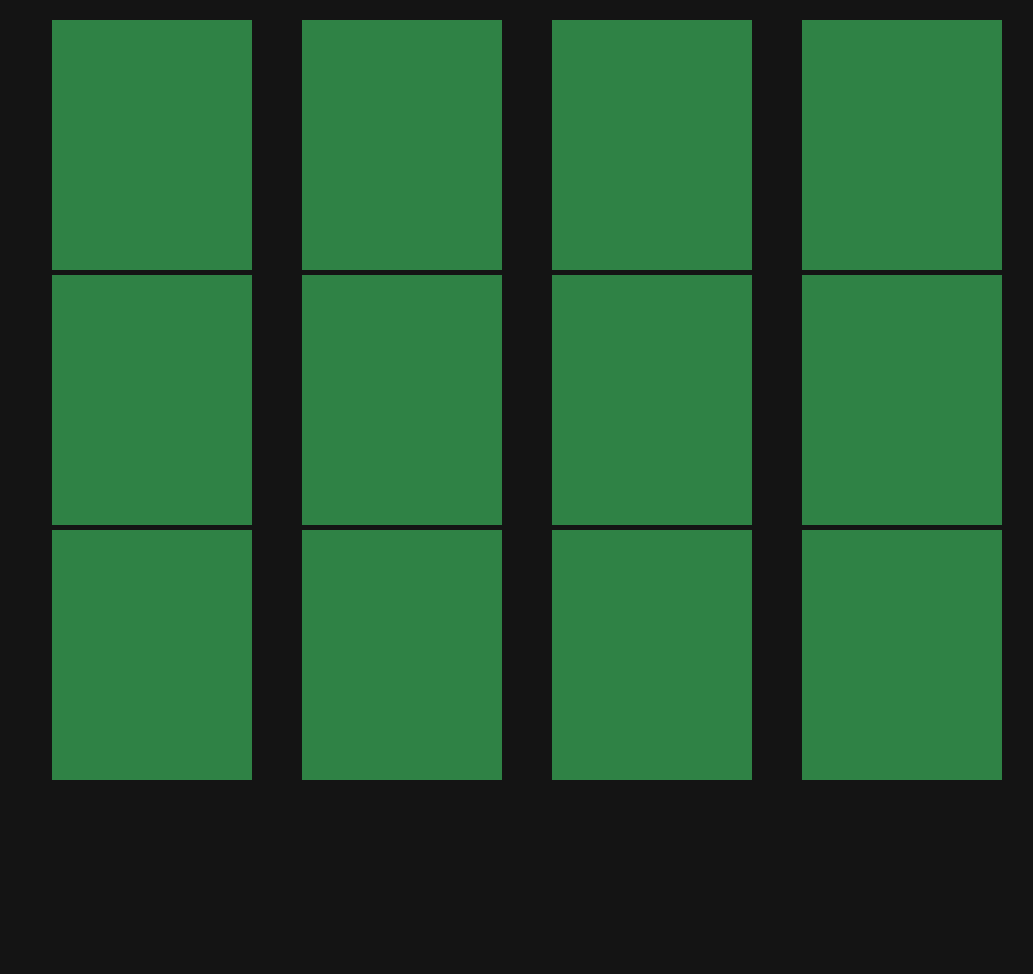
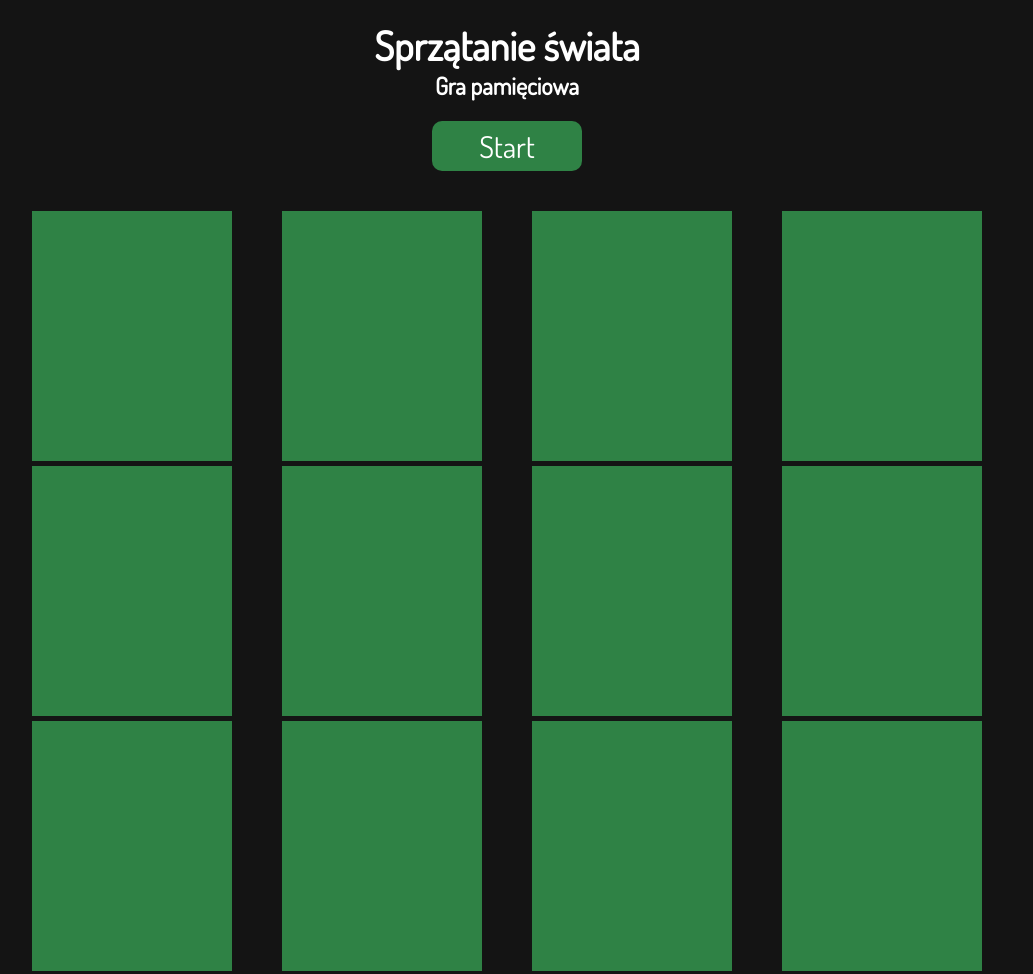
Before and after one commit to biela000/cleanuptheworldsite, a plain HTML site: page memory.html in a window 1280 px wide. Shown: the whole page, without its empty margins (133-1166 px from the left). Before the commit the page ends 800 px from the top, so only its background shows below. Drawn offline with Linux system fonts and the light colour scheme.

Commit message:
Start game button, win screen, loss screen, start button does not work when pressed after the game

```diff
--- a/js/script.js
+++ b/js/script.js
@@ -1,5 +1,5 @@
 const possible_symbols = ['yellow', 'blue', 'red', 'orange', 'purple', 'pink'];
-let cards = document.querySelectorAll('.card');
+const cards = document.querySelectorAll('.card');
 const placeholders = document.querySelectorAll('.placeholder');
 console.log(cards.length);
 let card_symbols = [];
@@ -16,13 +16,6 @@ Object.defineProperties(Array.prototype, {
 });
 function getRandomInt(max) {
     return Math.floor(Math.random() * max);
-}
-for (let i = 0; i < cards.length; i+=1) {
-    let symbol = possible_symbols[getRandomInt(6)];
-    while (card_symbols.count(symbol) == 2) {
-        symbol = possible_symbols[getRandomInt(6)];
-    }
-    card_symbols.push(symbol);
 }
 const sleep = (delay) => new Promise((resolve) => setTimeout(resolve, delay));
 let cardsshown = false;
@@ -41,6 +34,21 @@ let prev;
 let fundone = true;
 let pairs = 0;
 let lives = 3;
+function gameStart() {
+    if (document.getElementById('w').style.display != 'none' || document.getElementById('l').style.display != 'none') {
+        document.getElementById('w').style.display = 'none';
+        document.getElementById('l').style.display = 'none';
+        for (let i = 0; i < 12; i += 1) {
+            cards[i].style.display = 'block';
+        }
+        card_symbols = [];
+        for (let i = 0; i < cards.length; i+=1) {
+            let symbol = possible_symbols[getRandomInt(6)];
+            while (card_symbols.count(symbol) == 2) {
+                symbol = possible_symbols[getRandomInt(6)];
+            }
+            card_symbols.push(symbol);
+        }
         showCards();
         for (let i = 0; i < cards.length; i += 1) {
             cards[i].addEventListener('click', async () => {
@@ -60,7 +68,10 @@ for (let i = 0; i < cards.length; i += 1) {
                         placeholders[i].style.display = 'block';
                         pairs += 1;
                         if (pairs === 6) {
-                    alert('W');
+                            for (let i = 0; i < 12; i += 1) {
+                                placeholders[i].style.display = 'none';
+                            }
+                            document.getElementById('w').style.display = 'inline-block';
                         }
                     }
                     else {
@@ -68,7 +79,12 @@ for (let i = 0; i < cards.length; i += 1) {
                         cards[i].style.background = '#2f8245';
                         lives -= 1;
                         if (lives === 0) {
-                    alert('L');
+                            for (let i = 0; i < 12; i += 1) {
+                                if (cards[i].style.display != 'none') {
+                                    cards[i].style.display = 'none';
+                                }
+                            }
+                            document.getElementById('l').style.display = 'inline-block';
                         }
                     }
                     isclicked = false;
@@ -76,3 +92,5 @@ for (let i = 0; i < cards.length; i += 1) {
                 }
             });
         }
+    }
+}
--- a/memory.html
+++ b/memory.html
@@ -11,6 +11,12 @@
         <meta name="viewport" content="width=device-width, initial-scale=1">
     </head>
     <body>
+        <div id="container">
+            <h1 id="memoryh1">Sprzątanie świata</h1>
+            <h2 id="memoryh2">Gra pamięciowa</h2>
+            <button onclick="gameStart()" id="startbutton">Start</button>
+            <h1 id="l" class="e">agdabasfdb</h1>
+            <h1 id="w" class="e">bxcbxcbxcb</h1>
             <div id="cardset">
                 <div class="card"></div>
                 <div class="placeholder"></div>
@@ -37,6 +43,7 @@
                 <div class="card"></div>
                 <div class="placeholder"></div>
             </div>
+        </div>
         <script src="js/script.js"></script>
     </body>
 </html>
--- a/styles/styles.css
+++ b/styles/styles.css
@@ -11,9 +11,12 @@ body {
 }
 
 #container {
-    width: 90vw;
+    width: 95vw;
     height: 100%;
     margin: auto;
+    display: flex;
+    flex-direction: column;
+    align-items: center;
 }
 
 header {
@@ -121,15 +124,15 @@ main section {
 
 #cardset {
     display: grid;
-    margin: auto;
     grid-template-columns: 200px 200px 200px 200px;
     grid-template-rows: 250x 250px 250px;
     grid-column-gap: 50px;
     grid-row-gap: 5px;
-    width: 950px;
+    width: 990px;
     padding: 20px;
     grid-auto-columns: 200px;
     grid-auto-rows: 250px;
+    margin-top: 20px;
 }
 
 .card {
@@ -144,3 +147,26 @@ main section {
     background-color: #141414;
     display: none;
 }
+
+#startbutton {
+    width: 150px;
+    height: 50px;
+    font-size: 30px;
+    background-color: #2f8245;
+    border: none;
+    border-radius: 10px;
+    margin-top: 20px;
+}
+
+#memoryh1 {
+    margin-top: 20px;
+    font-size: 40px;
+}
+
+#l, #w {
+    text-align: center;
+    width: 100%;
+    margin-top: 200px;
+    font-size: 80px;
+    display: none;
+}
```
Lines whose indentation alone changed are shown as unchanged.
